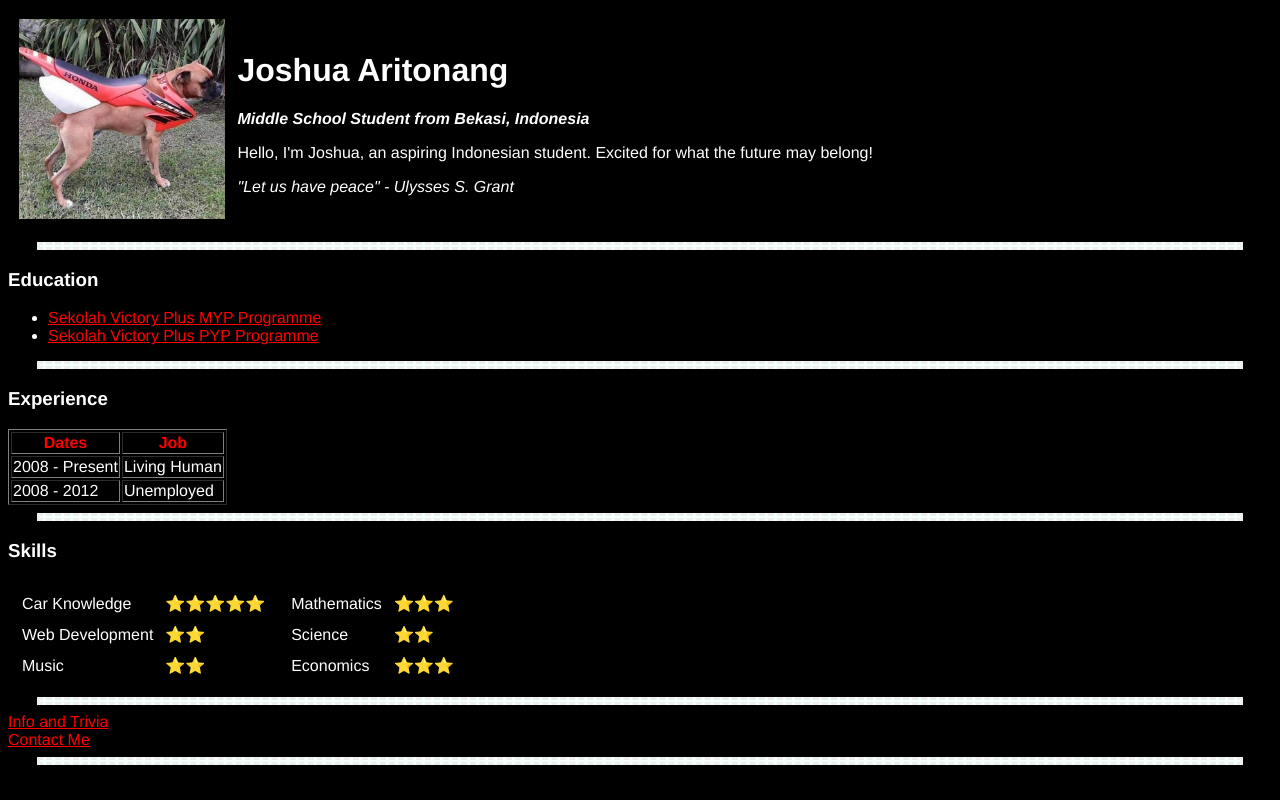
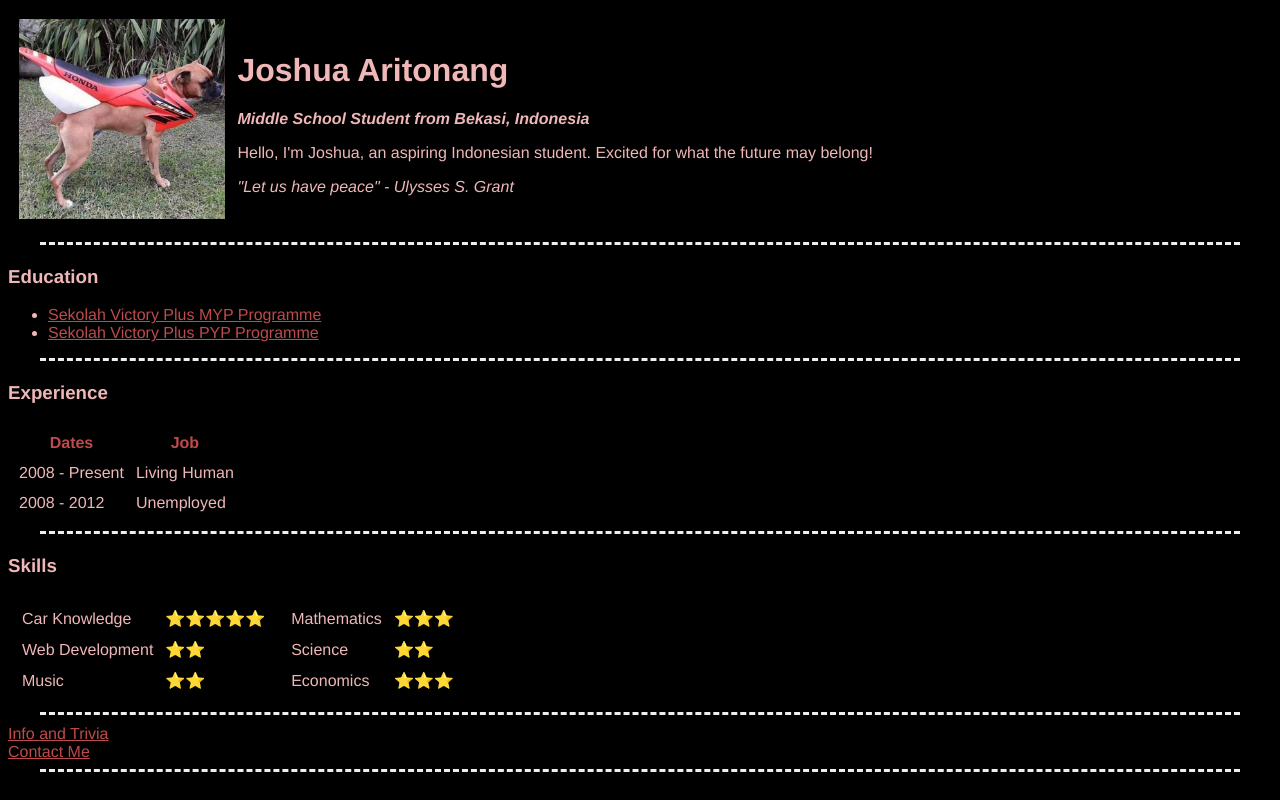
Before and after one commit to Monsieur-Fresh/cv, a plain HTML site: page index.html in a window 1280 px wide. Drawn offline with Linux system fonts and the light colour scheme.

Commit message:
Update index.html

```diff
--- a/index.html
+++ b/index.html
@@ -4,56 +4,6 @@
         <meta charset="utf-8">
         <title>Joshua's Site</title>
                 <link rel="stylesheet" href="styles.css">
-
-        <style>
-
-            body {
-                background-color: black;
-            }
-
-            hr {
-                background-color: mintcream;
-                height: 2px;
-                border-style: dashed;
-            }
-
-            h1 {
-                font-family: 'Franklin Gothic Medium';
-                color: white;
-            }
-
-            h3 {
-                font-family: 'Franklin Gothic Medium';
-                color: white;
-            }
-
-            p {
-                font-family: 'Franklin Gothic Medium';
-                color: white;
-            }
-
-            ul {
-                font-family: 'Franklin Gothic Medium';
-                color: white;
-            }
-
-            td {
-                font-family: 'Franklin Gothic Medium';
-                color: white;
-            }
-
-            th {
-                font-family: 'Franklin Gothic Medium';
-                color: red;
-            }
-
-            a {
-                font-family: 'Franklin Gothic Medium';
-                color: red;
-            }
-
-        </style>
-
     </head>
     <body>
 <table cellspacing="10">
@@ -74,7 +24,7 @@
 </ul>
 <hr>
 <h3>Experience</h3>
-<table border="1">
+<table cellspacing="10">
     <thead>
         <tr>
             <th>Dates</th>
```
